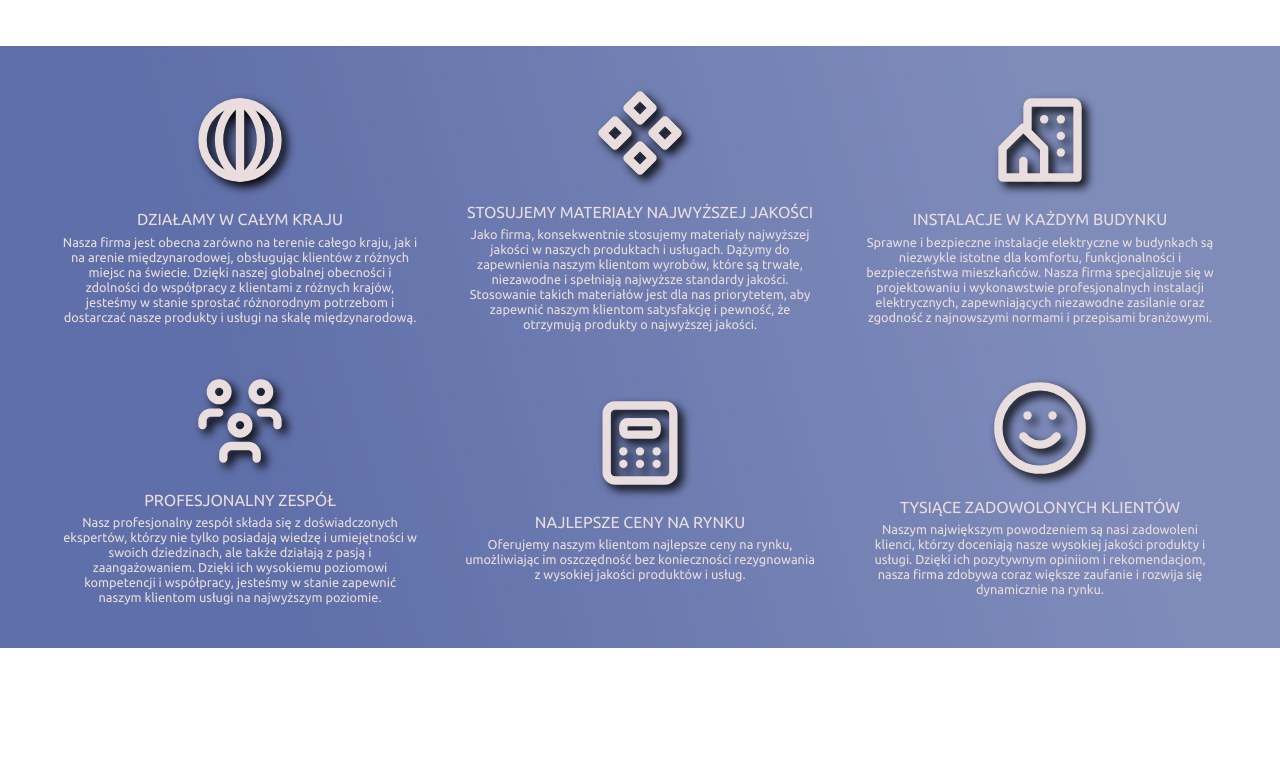
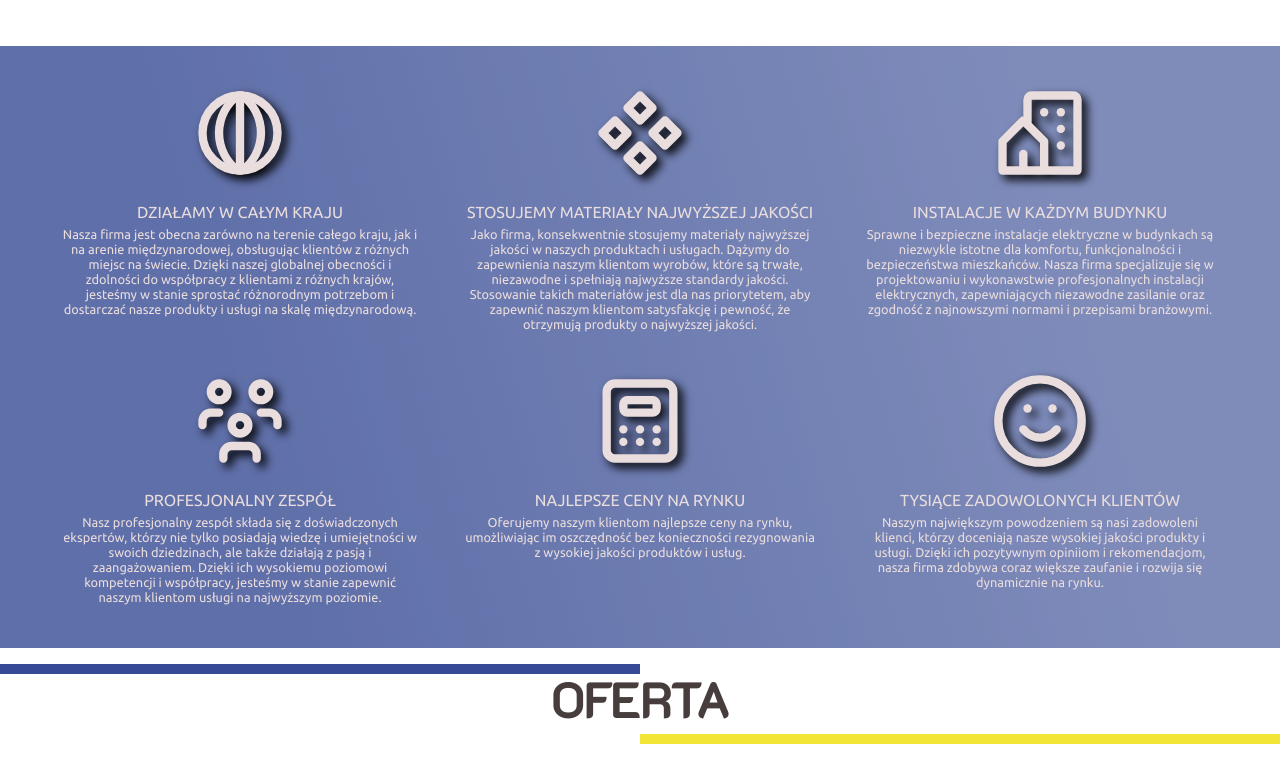
Before and after one commit to k4mlas/Mega-System, a website: page index.html in a window 1280 px wide. Shown: the part 1448-2208 px from the top of the page. Before the commit the page ends 2096 px from the top, so only its background shows below. Drawn offline with Linux system fonts and the light colour scheme.

Commit message:
I started doing section 2

```diff
--- a/index.html
+++ b/index.html
@@ -38,7 +38,7 @@
                 alt="Logo firmy Mega System"></a></div>
         <div class="header__img__navDesktop__navigaction__links">
             <a class="header__img__navDesktop__navigaction__links__link" href="#aboutUs">o nas</a>
-            <a class="header__img__navDesktop__navigaction__links__link" href="#">oferta</a>
+            <a class="header__img__navDesktop__navigaction__links__link" href="#offer">oferta</a>
             <a class="header__img__navDesktop__navigaction__links__link" href="#">referencje</a>
             <a class="header__img__navDesktop__navigaction__links__link" href="#">certyfikaty i koncesje</a>
             <a class="header__img__navDesktop__navigaction__links__link" href="#">kontakt</a>
@@ -47,7 +47,7 @@
 </nav>            <nav class="header__img__navMobile">
                 <div class="header__img__navMobile__body">
                     <a class="header__img__navMobile__body__link" href="#aboutUs">o nas</a>
-                    <a class="header__img__navMobile__body__link" href="#">oferta</a>
+                    <a class="header__img__navMobile__body__link" href="#offer">oferta</a>
                     <a class="header__img__navMobile__body__link" href="#">referencje</a>
                     <a class="header__img__navMobile__body__link" href="#">certyfikaty i koncesje</a>
                     <a class="header__img__navMobile__body__link" href="#">kontakt</a>
@@ -244,17 +244,16 @@
                             pozytywnym opiniiom i rekomendacjom, nasza firma zdobywa coraz większe zaufanie i rozwija
                             się dynamicznie na rynku.</p>
                     </div>
-
-
-
-
-
-
                 </div>
             </div>
-
+        </section>
+        <section class="offer" id="offer">
+            <div class="sectionTitle">
+                <h2>oferta</h2>
+            </div>
 
         </section>
+
     </main>
 
     <script src="./dist/js/main.min.js"></script>
--- a/src/sass/style.scss
+++ b/src/sass/style.scss
@@ -229,7 +229,7 @@ body {
 			&__content {
 				display: flex;
 				flex-direction: column;
-				justify-content: center;
+				justify-content: flex-start;
 				align-items: center;
 				padding: 1rem;
 				max-width: 400px;
```
Also changed, not shown: dist/css/style.min.css, 2 other files.
